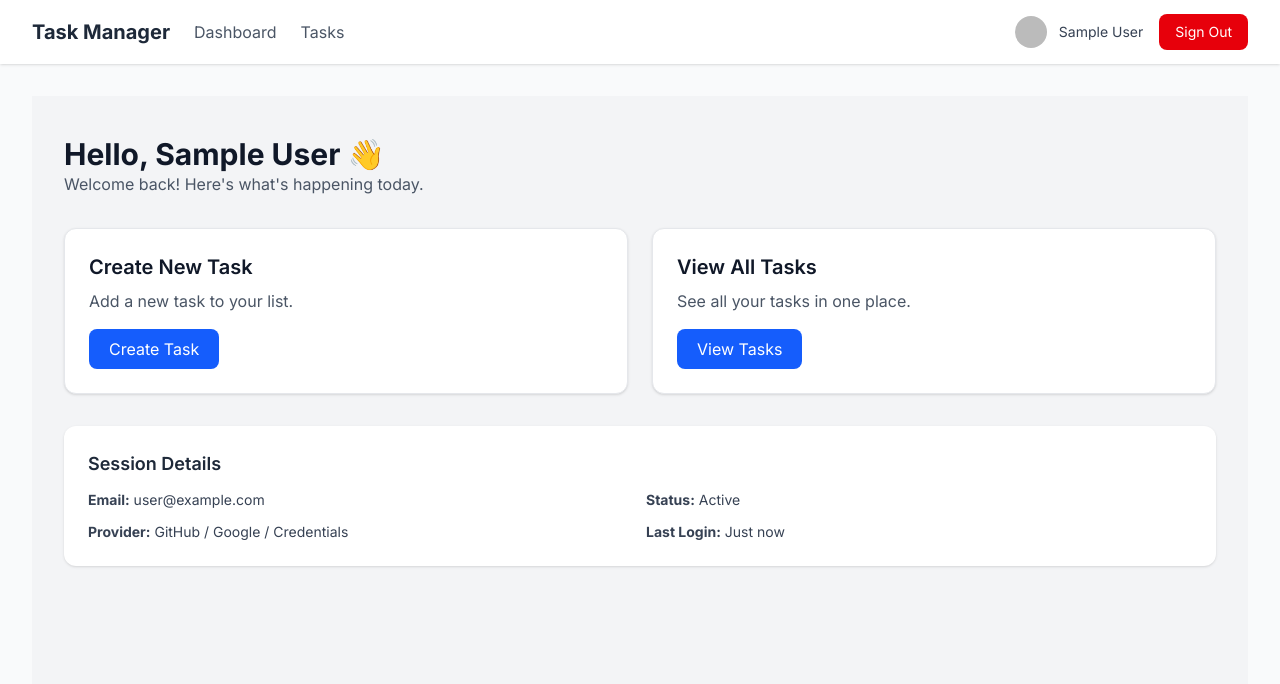
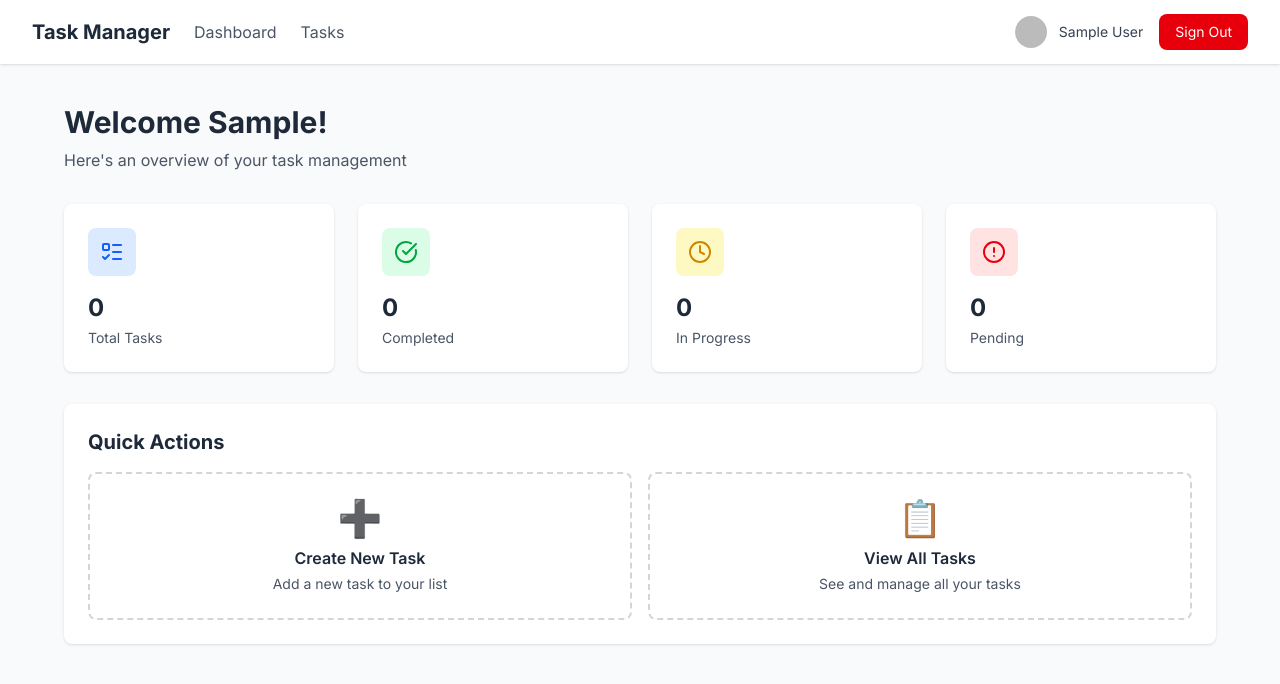
Before and after one commit to bablysingh2409/task-manager, a Next.js app: page /dashboard in a window 1280 px wide. Shown: the top 684 px of the page. Built offline with nearby package versions, Linux system fonts and the light colour scheme; no server answers; sample sign-in values are in the browser's storage.

Commit message:
updated the deshboard page

```diff
--- a/app/dashboard/page.jsx
+++ b/app/dashboard/page.jsx
@@ -1,91 +1,126 @@
 "use client";
 
-import { useSession } from "next-auth/react";
+import { useSession, signOut } from "next-auth/react";
 import { useRouter } from "next/navigation";
 import { useEffect } from "react";
+import Link from "next/link";
+import { ListTodo, CheckCircle, Clock, AlertCircle } from "lucide-react";
+import { useTodo } from "@/context/TodoContext";
 
 export default function DashboardPage() {
   const { data: session, status } = useSession();
   const router = useRouter();
-
+const {
+  totalTasks,
+  completedTasks,
+  inProgressTasks,
+  pendingTasks
+} = useTodo();
   useEffect(() => {
     if (status === "unauthenticated") {
       router.push("/login");
     }
-  }, [status]);
+  }, [status, router]);
 
   if (status === "loading") {
     return (
       <div className="min-h-screen flex items-center justify-center">
-        <div className="text-gray-600 text-lg">Loading dashboard...</div>
+        <div className="text-gray-600">Loading...</div>
       </div>
     );
   }
 
-  if (!session) return null;
+  if (!session) {
+    return null;
+  }
 
   return (
-    <div className="min-h-screen bg-gray-100">
-      <main className="max-w-7xl mx-auto px-4 sm:px-6 lg:px-8 py-10 space-y-8">
+    <div className="min-h-screen bg-gray-50">
 
-        {/* Greeting */}
-        <div>
-          <h1 className="text-3xl font-bold text-gray-900">
-            Hello, {session.user?.name} 👋
-          </h1>
+      <main className="max-w-7xl mx-auto px-4 sm:px-6 lg:px-8 py-2">
+        <div className="mb-8">
+          <h2 className="text-3xl font-bold text-gray-800 mb-2">
+            Welcome {session.user?.name?.split(" ")[0]}!
+          </h2>
           <p className="text-gray-600">
-            Welcome back! Here&apos;s what&apos;s happening today.
+            Here&apos;s an overview of your task management
           </p>
         </div>
 
-        {/* Quick Actions */}
-        <div className="grid md:grid-cols-2 gap-6">
-          <QuickActionCard
-            title="Create New Task"
-            description="Add a new task to your list."
-            buttonLabel="Create Task"
-            href="/dashboard/tasks/new"
-          />
+        <div className="grid md:grid-cols-4 gap-6 mb-8">
+          <div className="bg-white rounded-lg shadow p-6">
+            <div className="flex items-center justify-between mb-4">
+              <div className="p-3 bg-blue-100 rounded-lg">
+                <ListTodo className="text-blue-600" size={24} />
+              </div>
+            </div>
+            <h3 className="text-2xl font-bold text-gray-800 mb-1">{totalTasks}</h3>
+            <p className="text-sm text-gray-600">Total Tasks</p>
+          </div>
 
-          <QuickActionCard
-            title="View All Tasks"
-            description="See all your tasks in one place."
-            buttonLabel="View Tasks"
-            href="/dashboard/tasks"
-          />
-        </div>
+          <div className="bg-white rounded-lg shadow p-6">
+            <div className="flex items-center justify-between mb-4">
+              <div className="p-3 bg-green-100 rounded-lg">
+                <CheckCircle className="text-green-600" size={24} />
+              </div>
+            </div>
+            <h3 className="text-2xl font-bold text-gray-800 mb-1">{completedTasks}</h3>
+            <p className="text-sm text-gray-600">Completed</p>
+          </div>
 
-        {/* User Session Details */}
-        <div className="bg-white shadow rounded-xl p-6">
-          <h2 className="text-lg font-semibold text-gray-800 mb-3">
-            Session Details
-          </h2>
-          <div className="grid grid-cols-1 sm:grid-cols-2 gap-3 text-gray-700 text-sm">
-            <p><strong>Email:</strong> {session.user?.email}</p>
-            <p><strong>Status:</strong> Active</p>
-            <p><strong>Provider:</strong> GitHub / Google / Credentials</p>
-            <p><strong>Last Login:</strong> Just now</p>
+          <div className="bg-white rounded-lg shadow p-6">
+            <div className="flex items-center justify-between mb-4">
+              <div className="p-3 bg-yellow-100 rounded-lg">
+                <Clock className="text-yellow-600" size={24} />
+              </div>
+            </div>
+            <h3 className="text-2xl font-bold text-gray-800 mb-1">{inProgressTasks}</h3>
+            <p className="text-sm text-gray-600">In Progress</p>
+          </div>
+
+          <div className="bg-white rounded-lg shadow p-6">
+            <div className="flex items-center justify-between mb-4">
+              <div className="p-3 bg-red-100 rounded-lg">
+                <AlertCircle className="text-red-600" size={24} />
+              </div>
+            </div>
+            <h3 className="text-2xl font-bold text-gray-800 mb-1">{pendingTasks}</h3>
+            <p className="text-sm text-gray-600">Pending</p>
           </div>
         </div>
 
+        <div className="bg-white rounded-lg shadow p-6">
+          <h3 className="text-xl font-bold text-gray-800 mb-4">
+            Quick Actions
+          </h3>
+          <div className="grid md:grid-cols-2 gap-4">
+            <Link
+              href="/dashboard/tasks/new"
+              className="p-6 border-2 border-dashed border-gray-300 rounded-lg hover:border-indigo-500 hover:bg-indigo-50 transition-colors text-center"
+            >
+              <div className="text-4xl mb-2">➕</div>
+              <h4 className="font-semibold text-gray-800 mb-1">
+                Create New Task
+              </h4>
+              <p className="text-sm text-gray-600">
+                Add a new task to your list
+              </p>
+            </Link>
+
+            <Link
+              href="/dashboard/tasks"
+              className="p-6 border-2 border-dashed border-gray-300 rounded-lg hover:border-indigo-500 hover:bg-indigo-50 transition-colors text-center"
+            >
+              <div className="text-4xl mb-2">📋</div>
+              <h4 className="font-semibold text-gray-800 mb-1">View All Tasks</h4>
+              <p className="text-sm text-gray-600">
+                See and manage all your tasks
+              </p>
+            </Link>
+
+          </div>
+        </div>
       </main>
     </div>
   );
 }
-
-
-function QuickActionCard({ title, description, buttonLabel, href }) {
-  return (
-    <div className="bg-white shadow rounded-xl p-6 border border-gray-200">
-      <h3 className="text-xl font-semibold text-gray-900">{title}</h3>
-      <p className="text-gray-600 mt-2">{description}</p>
-
-      <a
-        href={href}
-        className="inline-block mt-4 px-5 py-2 bg-blue-600 text-white rounded-lg hover:bg-blue-700 transition"
-      >
-        {buttonLabel}
-      </a>
-    </div>
-  );
-}
--- a/context/TodoContext.jsx
+++ b/context/TodoContext.jsx
@@ -127,6 +127,12 @@ export function TodoProvider({ children }) {
     setTasks(tasks.filter((t) => t.id !== id));
   };
 
+ const totalTasks = tasks.length;
+  const completedTasks = tasks.filter((t) => t.status === "Completed").length;
+  const inProgressTasks = tasks.filter((t) => t.status === "In Progress").length;
+  const pendingTasks = tasks.filter((t) => t.status === "Pending").length;
+
+
   return (
     <TodoContext.Provider
       value={{
@@ -143,6 +149,10 @@ export function TodoProvider({ children }) {
         sortOrder,
         statusFilter,
         searchQuery,
+          totalTasks,
+    completedTasks,
+    inProgressTasks,
+    pendingTasks
       }}
     >
       {children}
```
